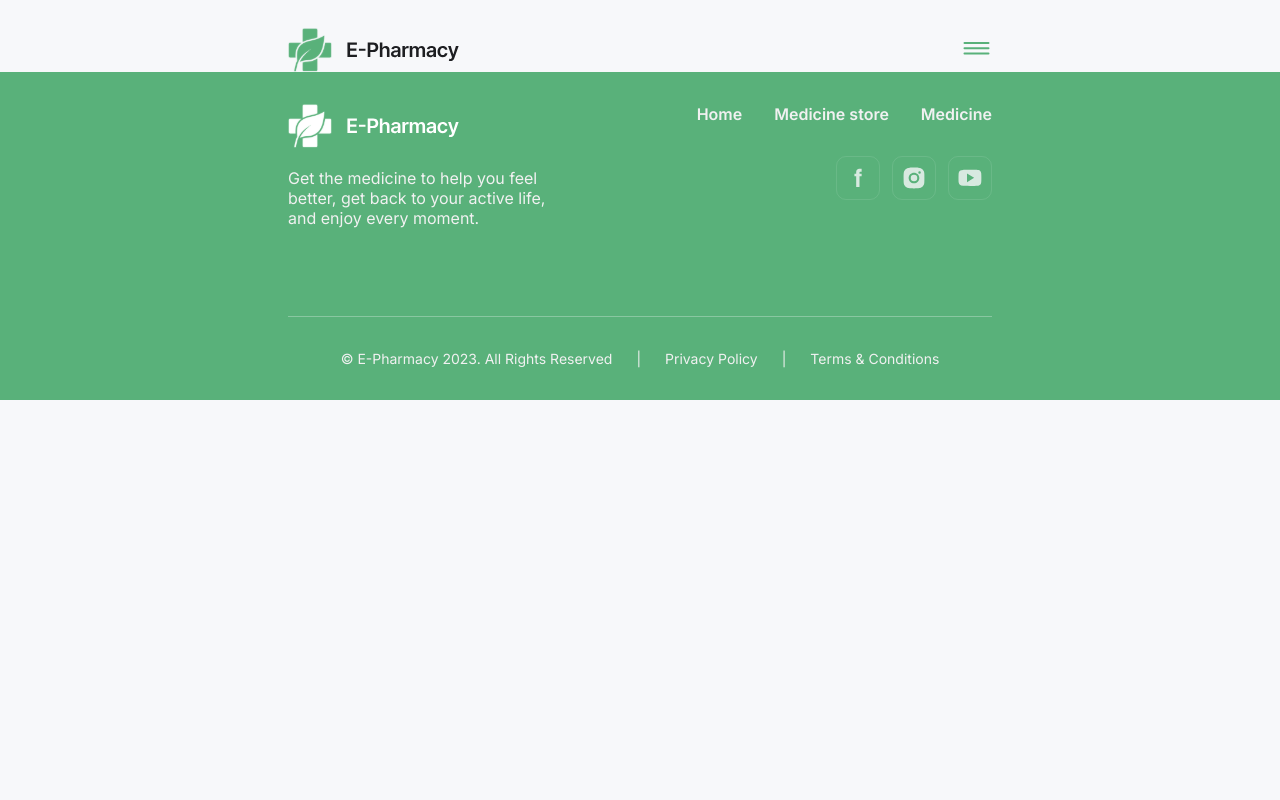
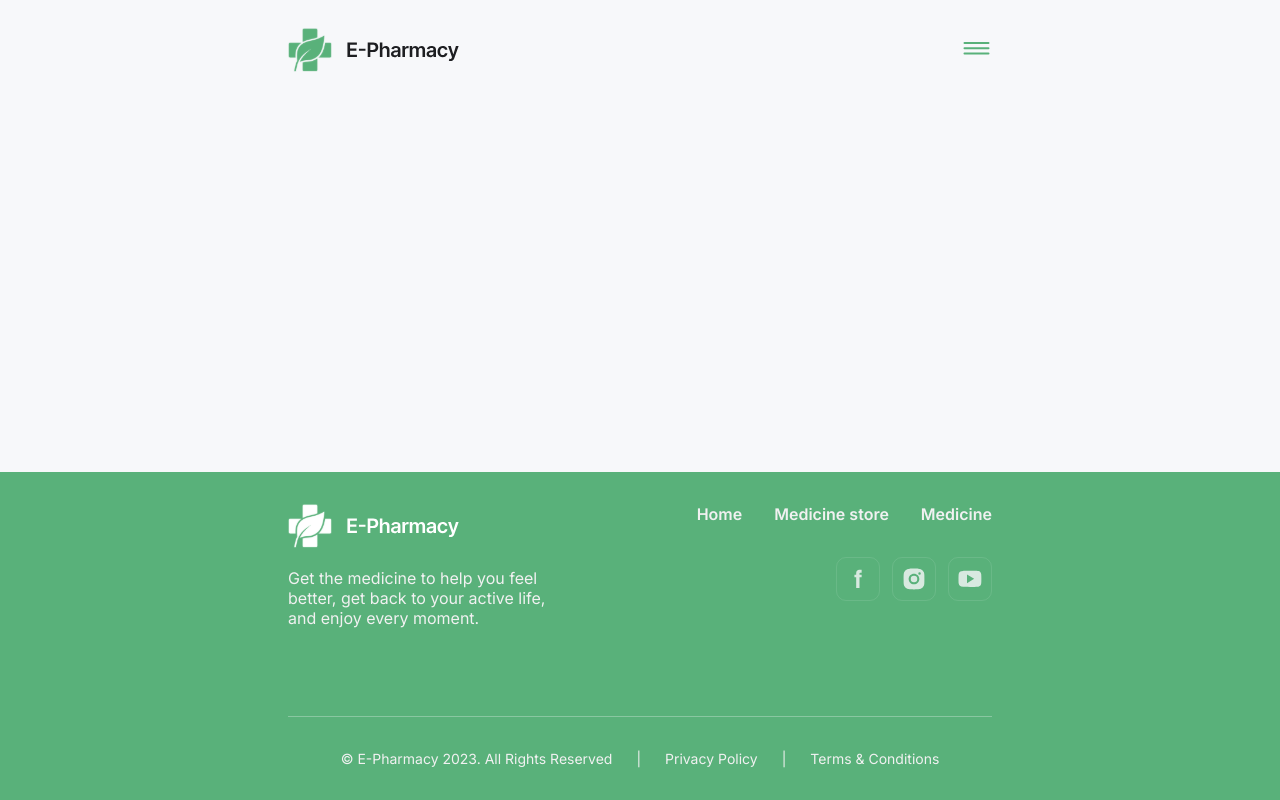
Before and after one commit to IlyaOriekhov/e-pharmacy, a React (Vite) app in the folder frontend/: page /cart in a window 1280 px wide. Built offline with nearby package versions, Linux system fonts and the light colour scheme.

Commit message:
stick foo del lib

```diff
--- a/frontend/package.json
+++ b/frontend/package.json
@@ -23,7 +23,6 @@
     "react-responsive": "^10.0.1",
     "react-router-dom": "^7.6.1",
     "react-select": "^5.10.1",
-    "react-spinners": "^0.17.0",
     "react-toastify": "^11.0.5",
     "redux-persist": "^6.0.0",
     "yup": "^1.6.1"
--- a/frontend/src/components/Layout/Layout.jsx
+++ b/frontend/src/components/Layout/Layout.jsx
@@ -2,19 +2,22 @@ import React, { Suspense } from "react";
 import { Outlet, useLocation } from "react-router-dom";
 import Header from "../Header/Header";
 import Footer from "../Footer/Footer";
+import styles from "./Layout.module.css";
 
 const Layout = () => {
   const location = useLocation();
   const pageType = location.pathname.split("/")[1] || "home";
 
   return (
-    <main>
+    <div className={styles.layoutWrapper}>
       <Header pageType={pageType} />
-      <Suspense fallback="Loading...">
-        <Outlet />
-      </Suspense>
+      <main className={styles.mainContent}>
+        <Suspense fallback="Loading...">
+          <Outlet />
+        </Suspense>
+      </main>
       <Footer />
-    </main>
+    </div>
   );
 };
 
--- /dev/null
+++ b/frontend/src/components/Layout/Layout.module.css
@@ -0,0 +1,9 @@
+.layoutWrapper {
+  min-height: 100vh;
+  display: flex;
+  flex-direction: column;
+}
+
+.mainContent {
+  flex: 1;
+}
```
Also changed, not shown: 1 other file (tests, documents, lock files or other folders).
